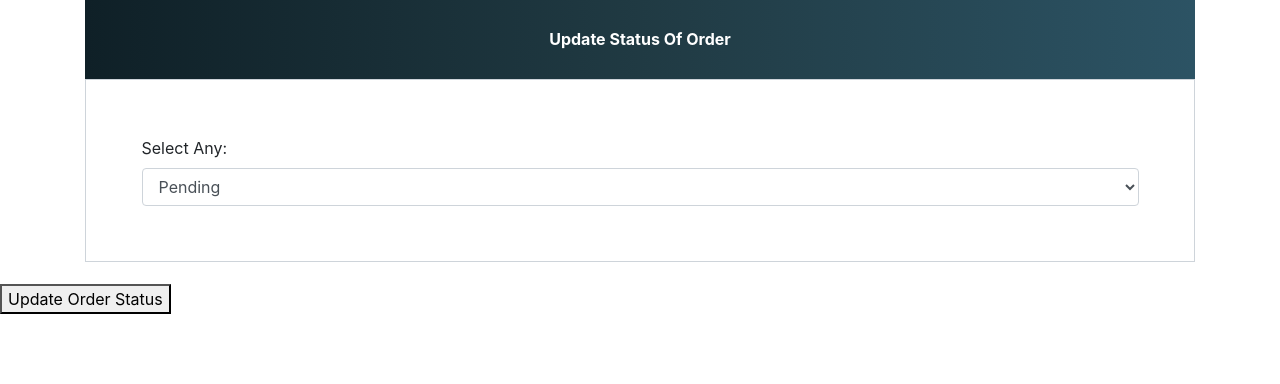
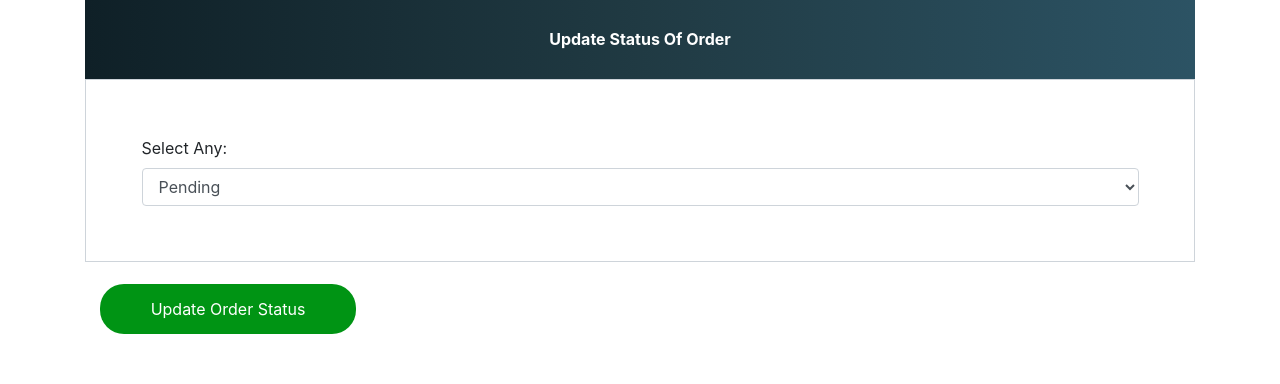
Before and after one commit to HasanAlMamun7/CSE-322, a Django app: page /update-order/1 in a window 1280 px wide. Shown: the part 145-529 px from the top of the page. Run offline with Django 3.2, Linux system fonts and the light colour scheme; a user stored in the database is signed in; tables that the repository leaves empty hold one stand-in row (values such as "Sample post"); some libraries are stand-ins or nearby versions.

Commit message:
update update-cart code

```diff
--- a/templates/ecom/update_order.html
+++ b/templates/ecom/update_order.html
@@ -28,6 +28,16 @@
 
     .form-control {
       border-radius: 1.5rem;
+    }
+    .btnSubmit {
+      border: none;
+      border-radius: 1.5rem;
+      padding: 1%;
+      width: 20%;
+      cursor: pointer;
+      background: #009414;
+      color: #fff;
+      margin-left:100px;
     }
 
 
```
